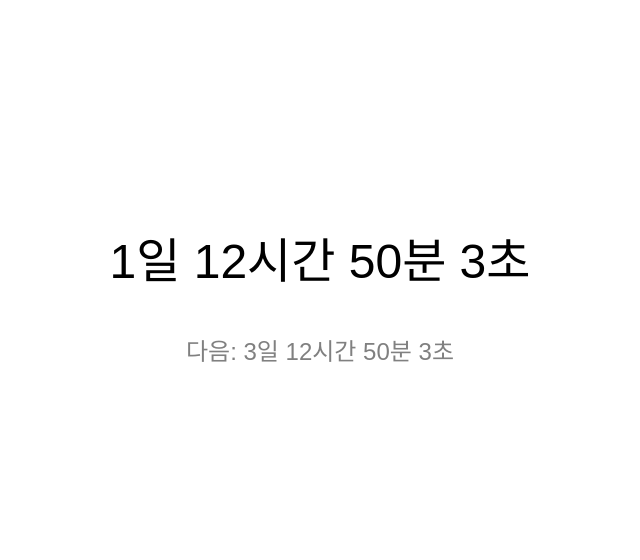
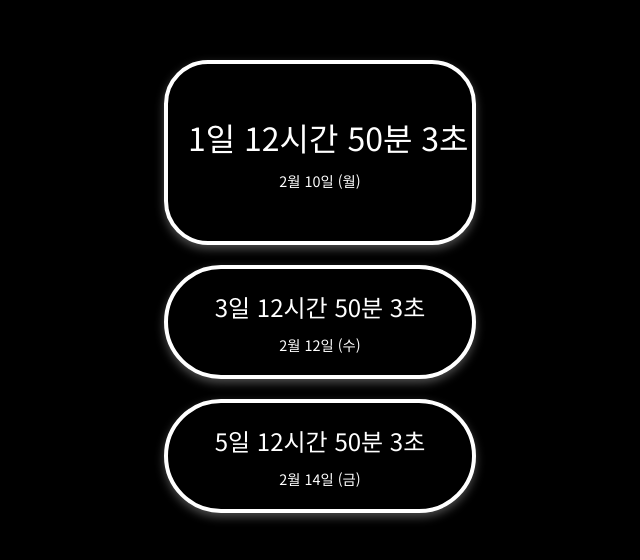
Before and after one commit to gakbbul/timer, a plain HTML site: page index.html in a window 1280 px wide. Shown: the part 114-674 px from the top of the page, without its empty margins (320-960 px from the left). Drawn offline with Linux system fonts and the light colour scheme.

Commit message:
Update index.html

```diff
--- a/index.html
+++ b/index.html
@@ -10,74 +10,120 @@
       flex-direction: column;
       align-items: center;
       justify-content: center;
+      background-color: #000;
+      margin: 0;
+      font-family: 'Noto Sans KR', sans-serif;
+      color: #fff;
       height: 100vh;
-            font-family: Arial, sans-serif;
+      overflow: hidden;
+    }
+    .container {
+      display: flex;
+      flex-direction: column;
+      align-items: center;
+      gap: 20px;
+    }
+    .timer-box {
+      background-color: #000;
+      border: 4px solid #fff;
+      border-radius: 44px;
+      padding: 20px 20px;
+      width: 95%;
+      max-width: none;
       text-align: center;
-            background-color: white;
-            color: black;
+      box-sizing: border-box;
+      box-shadow: 0 4px 10px rgba(255, 255, 255, 0.3);
     }
-        #main-timer {
-            font-size: 3em;
-            margin-bottom: 40px; /* 간격 증가 */
+    .timer-box.main {
+      border-radius: 44px;
+      padding: 50px 20px;
     }
-        #next-timer {
+    .timer-box.second,
+    .timer-box.third {
+      border-radius: 89px;
+    }
+    .timer-text {
       font-size: 1.5em;
-            color: gray;
+      margin: 0;
+      white-space: nowrap;
+      overflow: visible;
     }
-        @media (prefers-color-scheme: dark) {
-            body {
-                background-color: black;
-                color: white;
+    .timer-box.main .timer-text {
+      font-size: 2em;
     }
-            #next-timer {
-                color: lightgray;
+    .date-text {
+      font-size: 0.9em;
+      margin-top: 10px;
+    }
+    @media (max-width: 600px) {
+      .timer-box {
+        padding: 15px 15px;
+      }
+      .timer-text {
+        font-size: 1.2em;
+      }
+      .timer-box.main .timer-text {
+        font-size: 1.7em;
+      }
+      .date-text {
+        font-size: 0.8em;
       }
     }
   </style>
+  <!-- 구글 폰트 추가 -->
+  <link rel="preconnect" href="https://fonts.googleapis.com">
+  <link rel="stylesheet"
+    href="https://fonts.googleapis.com/css2?family=Noto+Sans+KR:wght@400&display=swap">
 </head>
 <body>
-    <div id="main-timer">계산 중...</div>
-    <div id="next-timer">계산 중...</div>
+  <div class="container">
+    <div class="timer-box main">
+      <div class="timer-text" id="main-timer">계산 중...</div>
+      <div class="date-text" id="main-date">날짜 로딩 중...</div>
+    </div>
+    <div class="timer-box second">
+      <div class="timer-text" id="second-timer">계산 중...</div>
+      <div class="date-text" id="second-date">날짜 로딩 중...</div>
+    </div>
+    <div class="timer-box third">
+      <div class="timer-text" id="third-timer">계산 중...</div>
+      <div class="date-text" id="third-date">날짜 로딩 중...</div>
+    </div>
+  </div>
 
   <script>
     function getNextTargetTimes() {
       const now = new Date();
-            const targetDays = [1, 3, 5]; // 월(1), 수(3), 금(5)
+      const targetDays = [1, 3, 5]; // 월요일(1), 수요일(3), 금요일(5)
       const targetHour = 21;
       const targetMinute = 25;
 
-            let firstTarget = null;
-            let secondTarget = null;
+      let targets = [];
+      let dayOffset = 0;
 
-            for (let i = 0; i < 7; i++) {
+      while (targets.length < 3) {
         let tempDate = new Date(now);
-                tempDate.setDate(now.getDate() + i);
+        tempDate.setDate(now.getDate() + dayOffset);
         tempDate.setHours(targetHour, targetMinute, 0, 0);
 
-                if (targetDays.includes(tempDate.getDay())) {
-                    if (!firstTarget) {
-                        if (tempDate > now) {
-                            firstTarget = tempDate;
+        if (targetDays.includes(tempDate.getDay()) && tempDate > now) {
+          targets.push(new Date(tempDate));
         }
-                    } else if (!secondTarget) {
-                        if (tempDate > firstTarget) {
-                            secondTarget = tempDate;
-                            break;
+        dayOffset++;
       }
-                    }
-                }
-            }
-            return { firstTarget, secondTarget };
+      return targets;
     }
 
     function updateCountdown() {
-            const { firstTarget, secondTarget } = getNextTargetTimes();
+      const targets = getNextTargetTimes();
       const now = new Date();
 
       function formatTimeDiff(target) {
         const diff = target - now;
         const days = Math.floor(diff / (1000 * 60 * 60 * 24));
-                const hours = Math.floor((diff % (1000 * 60 * 60 * 24)) / (1000 * 60 * 60));
+        const hours = Math.floor(
+          (diff % (1000 * 60 * 60 * 24)) / (1000 * 60 * 60)
+        );
         const minutes = Math.floor((diff % (1000 * 60 * 60)) / (1000 * 60));
         const seconds = Math.floor((diff % (1000 * 60)) / 1000);
 
@@ -85,13 +131,26 @@
         if (days > 0) result.push(`${days}일`);
         if (hours > 0) result.push(`${hours}시간`);
         if (minutes > 0) result.push(`${minutes}분`);
-                result.push(`${seconds}초`); // 0초도 항상 표시
+        result.push(`${seconds}초`);
 
         return result.join(" ");
       }
 
-            document.getElementById("main-timer").textContent = formatTimeDiff(firstTarget);
-            document.getElementById("next-timer").textContent = `다음: ${formatTimeDiff(secondTarget)}`;
+      function formatDate(target) {
+        const dayNames = ["일", "월", "화", "수", "목", "금", "토"];
+        const month = target.getMonth() + 1;
+        const date = target.getDate();
+        const day = dayNames[target.getDay()];
+        return `${month}월 ${date}일 (${day})`;
+      }
+
+      document.getElementById("main-timer").textContent = formatTimeDiff(targets[0]);
+      document.getElementById("second-timer").textContent = formatTimeDiff(targets[1]);
+      document.getElementById("third-timer").textContent = formatTimeDiff(targets[2]);
+
+      document.getElementById("main-date").textContent = formatDate(targets[0]);
+      document.getElementById("second-date").textContent = formatDate(targets[1]);
+      document.getElementById("third-date").textContent = formatDate(targets[2]);
     }
 
     setInterval(updateCountdown, 1000);
```
Lines whose indentation alone changed are shown as unchanged.
